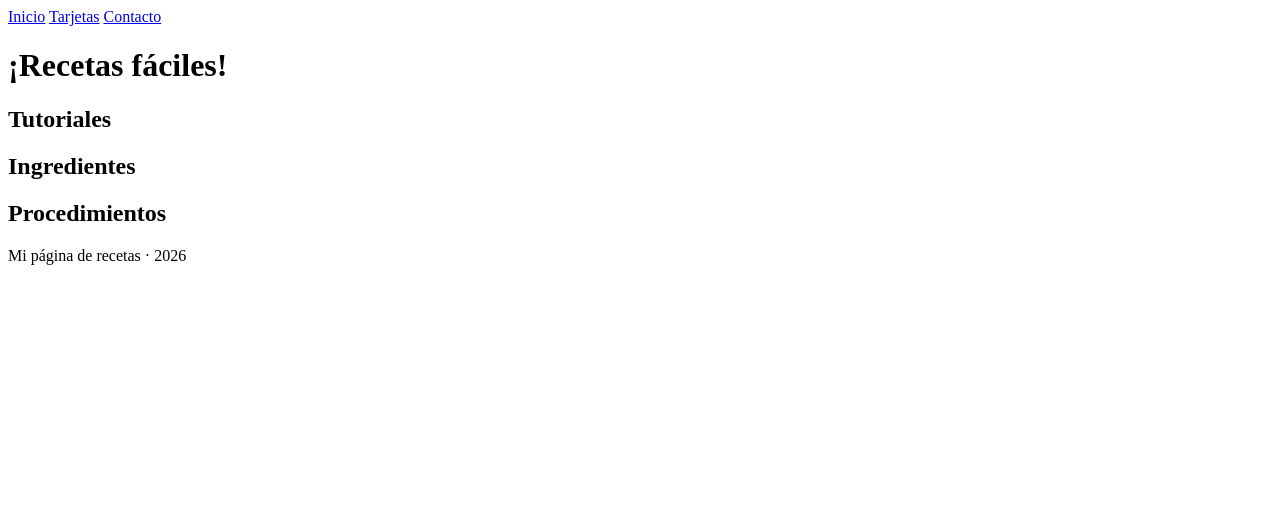
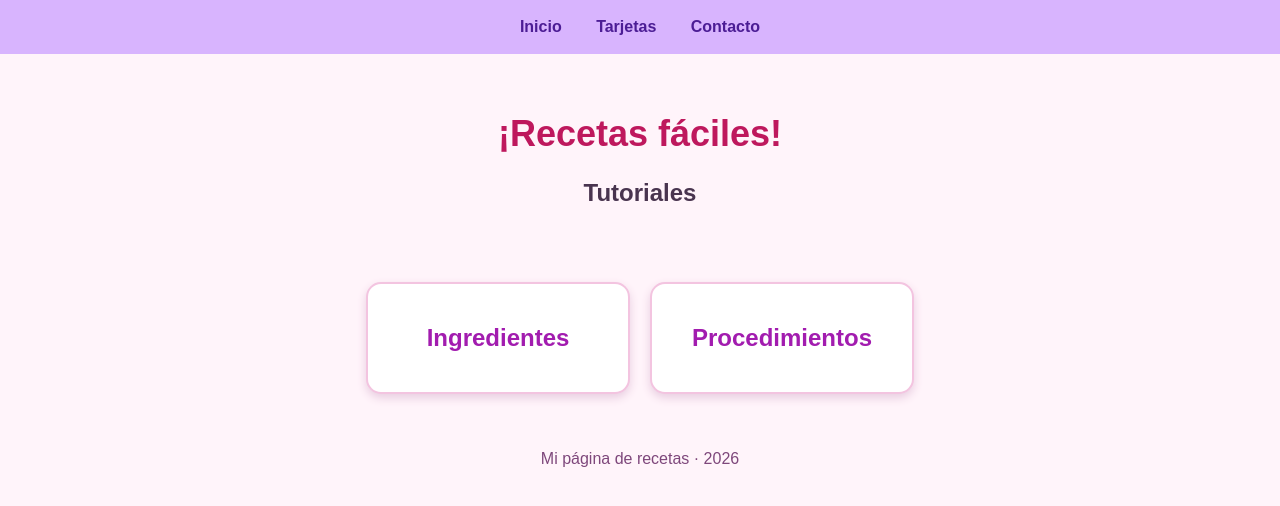
Before and after one commit to tungtungsam/Recetas-for-dummies, a plain HTML site: page mi sitio web.html in a window 1280 px wide. Drawn offline with Linux system fonts and the light colour scheme.

Commit message:
mi sitio werb

```diff
--- a/mi sitio web.html
+++ b/mi sitio web.html
@@ -4,7 +4,7 @@
     <meta charset="UTF-8">
     <meta name="viewport" content="width=device-width, initial-scale=1.0">
     <title>Recetas for dummies</title>
-    <link rel="stylesheet" href="style.css">
+    <link rel="stylesheet" href="css/loquesea.css">
 </head>
 
 <body>
```
